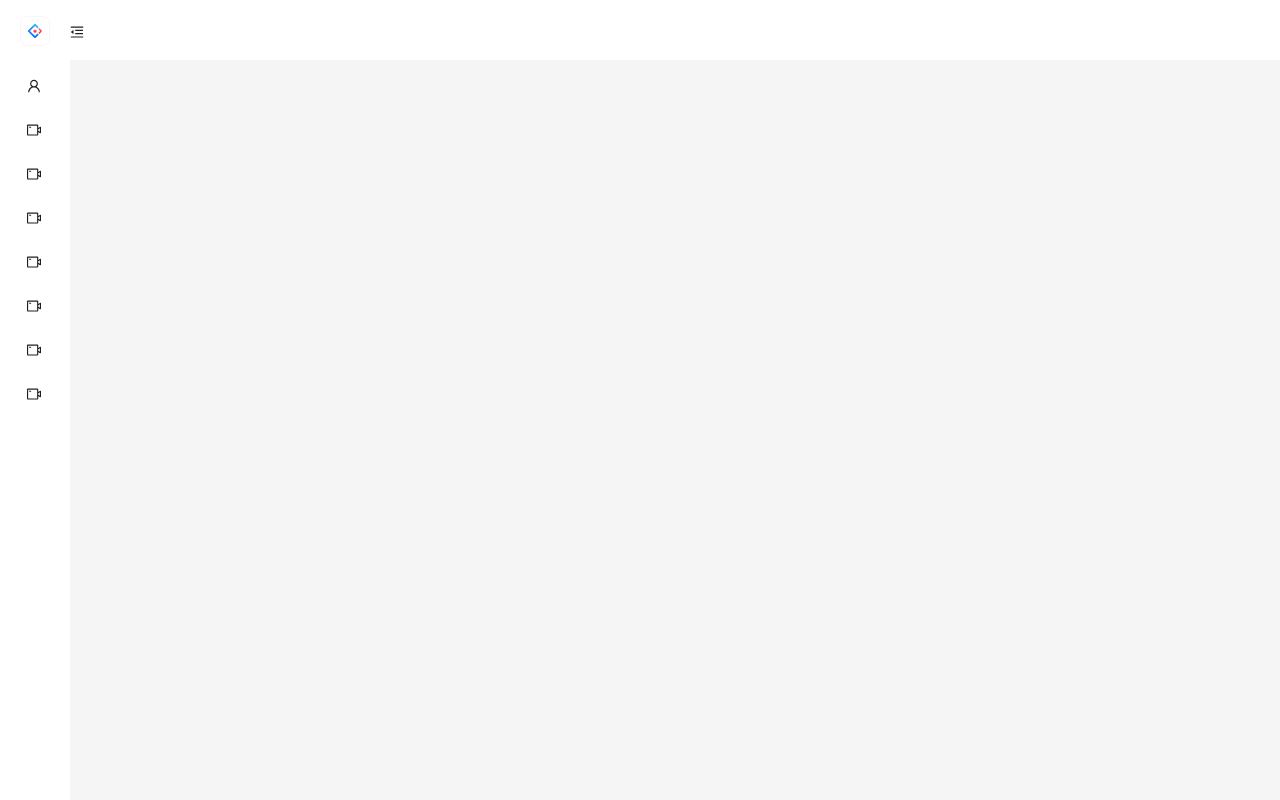
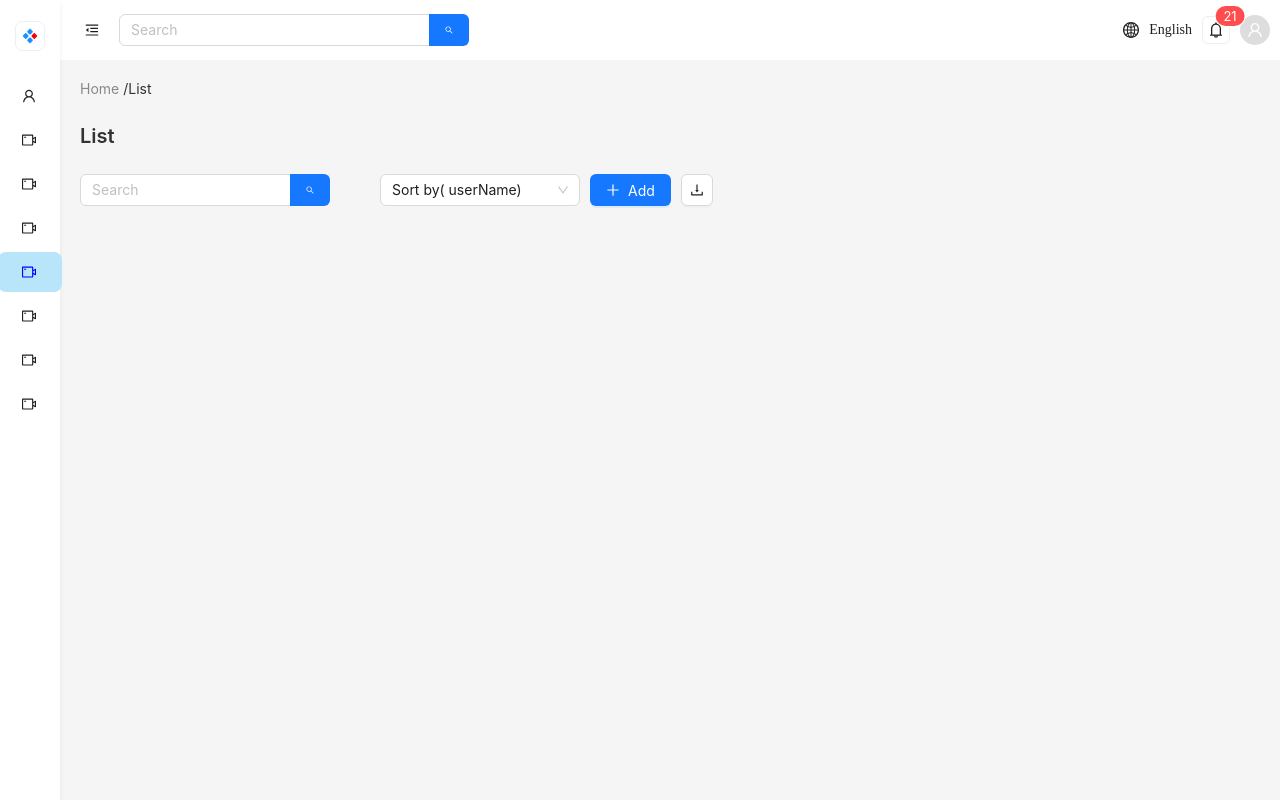
Before and after one commit to beena65/swift, a React app: page / in a window 1280 px wide. Both pictures are taken after a click on the item 35 px from the left and 262 px from the top of the page. Built offline with nearby package versions, Linux system fonts and the light colour scheme.

Commit message:
design updated

```diff
--- a/src/App.css
+++ b/src/App.css
@@ -1,7 +1,7 @@
 /* index.css */
 body {
-  font-family: 'Arial', sans-serif;
-  background-color: #ab2727;
+  font-family: 'poppins', sans-serif;
+
   color: #333;
   margin: 0;
   padding: 0;
--- a/src/components/Layout.js
+++ b/src/components/Layout.js
@@ -1,34 +1,64 @@
-// src/components/Layout.js
 import React from 'react';
 import { useState } from 'react';
-import { Layout, Menu, Image } from 'antd';
-
+import { Layout, Menu, Image, Input, Badge, Select, Table, Button } from 'antd';
 import logo from '../assets/mysvg.svg';
 import {
   UserOutlined,
   VideoCameraOutlined,
-  UploadOutlined,
   MenuUnfoldOutlined,
   MenuFoldOutlined,
+  SearchOutlined,
+  BellOutlined,
+  GlobalOutlined,
+  PlusOutlined,
+  DownloadOutlined,
 } from '@ant-design/icons';
 
 const { Header, Sider, Content } = Layout;
-const { SubMenu } = Menu;
+const { Search } = Input;
+const { Option } = Select;
+
 const CustomLayout = () => {
   const [collapsed, setCollapsed] = useState(false);
+  const [notificationsCount, setNotificationsCount] = useState(21);
+  const [content, setContent] = useState(false);
+  const [menuItemClicked, setMenuItemClicked] = useState(false);
+  const [selectedKeys, setSelectedKeys] = useState(false);
+  const [activeMenuItem, setActiveMenuItem] = useState('5');
+  const [selectedSortOption, setSelectedSortOption] = useState('userName');
+
   const toggleSidebar = () => {
     setCollapsed(!collapsed);
   };
+
+  const handleMenuClick = (menuItemKey) => {
+    console.log('Menu Item Clicked:', menuItemKey);
+
+    if (menuItemKey === '5') {
+      setContent(true);
+      setMenuItemClicked(true);
+      setSelectedKeys(menuItemClicked ? ['5'] : []);
+      setActiveMenuItem(menuItemKey);
+    } else {
+      setMenuItemClicked(false); // Reset state for other menu items
+    }
+  };
+
+  const handleSortChange = (value) => {
+    setSelectedSortOption(value);
+  };
+
   return (
     <Layout style={{ minHeight: '100vh' }}>
       <Sider
-        width={70}
+        width={60}
         style={{
           background: '#ffffff',
           display: 'flex',
           flexDirection: 'column',
           alignItems: 'center',
           justifyContent: 'center',
+          boxShadow: 'rgba(0, 0, 0, 0.03) 1.95px 1.95px 2.6px',
         }}
         trigger={null}
         collapsible
@@ -41,26 +71,28 @@ const CustomLayout = () => {
             alignItems: 'center',
             justifyContent: 'center',
             margin: '16px auto',
-
-            width: '100%', // Set the width of the logo container to 100%
-            boxSizing: 'border-box', // Ensure padding and border are included in the width
+            width: '100%',
+            boxSizing: 'border-box',
           }}
         >
           <Image
             src={logo}
             alt='logo'
-            width={30}
-            height={30}
+            width={40}
+            height={40}
             preview={false}
             style={{
-              border: '1px solid rgb(251, 246, 246)',
-              borderRadius: '7px',
-              padding: '7px 0',
+              padding: '5px 0',
             }}
           />
         </div>
 
-        <Menu theme='white' defaultSelectedKeys={['1']} mode='inline'>
+        <Menu
+          theme='white'
+          defaultSelectedKeys={selectedKeys}
+          selectedKeys={selectedKeys}
+          mode='inline'
+        >
           <Menu.Item key='1' icon={<UserOutlined />} />
 
           <Menu.Item key='2' icon={<VideoCameraOutlined />} />
@@ -69,28 +101,148 @@ const CustomLayout = () => {
 
           <Menu.Item key='4' icon={<VideoCameraOutlined />} />
 
-          <Menu.Item key='5' icon={<VideoCameraOutlined />} />
+          <Menu.Item
+            key='5'
+            icon={<VideoCameraOutlined />}
+            onClick={() => handleMenuClick('5')}
+            style={{
+              background: menuItemClicked ? 'rgb(185, 229, 251)' : '#ffffff',
+              color: menuItemClicked ? 'blue' : '',
+            }}
+          />
 
           <Menu.Item key='6' icon={<VideoCameraOutlined />} />
 
           <Menu.Item key='7' icon={<VideoCameraOutlined />} />
 
           <Menu.Item key='8' icon={<VideoCameraOutlined />} />
-          {/*
-          <SubMenu key='sub1' icon={<UploadOutlined />} title='Submenu 1'>
-            <Menu.Item key='3'>Submenu 1 Option 1</Menu.Item>
-            <Menu.Item key='4'>Submenu 1 Option 2</Menu.Item>
-          </SubMenu> */}
         </Menu>
       </Sider>
       <Layout>
-        <Header style={{ background: '#ffffff', padding: 0, height: 60 }}>
-          {collapsed ? (
-            <MenuUnfoldOutlined className='trigger' onClick={toggleSidebar} />
-          ) : (
-            <MenuFoldOutlined className='trigger' onClick={toggleSidebar} />
+        <Header
+          style={{
+            background: '#ffffff',
+            padding: 0,
+            height: 60,
+            display: 'flex',
+            alignItems: 'center',
+            justifyContent: 'space-between',
+            fontFamily: 'poppins',
+          }}
+        >
+          <div style={{ display: 'flex', alignItems: 'center', gap: '20px' }}>
+            {collapsed ? (
+              <MenuUnfoldOutlined
+                className='trigger'
+                onClick={toggleSidebar}
+                style={{ marginLeft: '25px' }}
+              />
+            ) : (
+              <MenuFoldOutlined
+                className='trigger'
+                onClick={toggleSidebar}
+                style={{ marginLeft: '25px' }}
+              />
+            )}
+
+            <div style={{ display: 'flex', alignItems: 'center' }}>
+              <Search
+                placeholder='Search'
+                style={{ width: 350, marginRight: 10 }}
+                enterButton={<SearchOutlined style={{ width: '8px' }} />}
+              />
+            </div>
+          </div>
+
+          <div
+            style={{
+              display: 'flex',
+              alignItems: 'center',
+              justifyContent: 'space-between',
+              gap: '10px',
+              padding: '0 10px',
+            }}
+          >
+            <GlobalOutlined style={{ fontSize: 16 }} /> English
+            <Badge
+              count={notificationsCount}
+              style={{ width: 'auto', height: 'auto', fontSize: '13px' }}
+            >
+              <div
+                style={{
+                  border: '1px solid #eee',
+                  borderRadius: '6px',
+                  padding: '5px',
+                }}
+              >
+                <BellOutlined style={{ fontSize: 16 }} />
+              </div>
+            </Badge>
+            <UserOutlined
+              style={{
+                fontSize: 16,
+                background: '#ddd',
+                width: '30px',
+                height: '30px',
+                padding: '7px 7px',
+                color: '#fff',
+                borderRadius: '50%',
+              }}
+            />
+          </div>
+        </Header>
+        <div style={{ padding: '20px' }}>
+          {content && (
+            <div>
+              {activeMenuItem === '5' && (
+                <>
+                  <div>
+                    <span style={{ color: '#888' }}>Home</span> /
+                    <span>List</span>
+                  </div>
+
+                  <h4 style={{ fontWeight: '600', fontSize: '20px' }}>List</h4>
+
+                  <div
+                    style={{
+                      display: 'flex',
+                      alignItems: 'center',
+                      gap: '40px',
+                    }}
+                  >
+                    <Search
+                      placeholder='Search'
+                      style={{ width: 250, marginRight: 10 }}
+                      enterButton={<SearchOutlined style={{ width: '8px' }} />}
+                    />
+                    <div
+                      style={{
+                        display: 'flex',
+                        gap: '10px',
+                      }}
+                    >
+                      <Select
+                        defaultValue='userName'
+                        style={{ width: 200 }}
+                        onChange={handleSortChange}
+                      >
+                        <Option value='userName'>Sort by( userName)</Option>
+                      </Select>
+
+                      <Button type='primary' icon={<PlusOutlined />}>
+                        Add
+                      </Button>
+                      <Button
+                        type='default'
+                        icon={<DownloadOutlined />}
+                      ></Button>
+                    </div>
+                  </div>
+                </>
+              )}
+            </div>
           )}
-        </Header>
+        </div>
       </Layout>
     </Layout>
   );
```
Also changed, not shown: src/assets/mysvg.svg.
